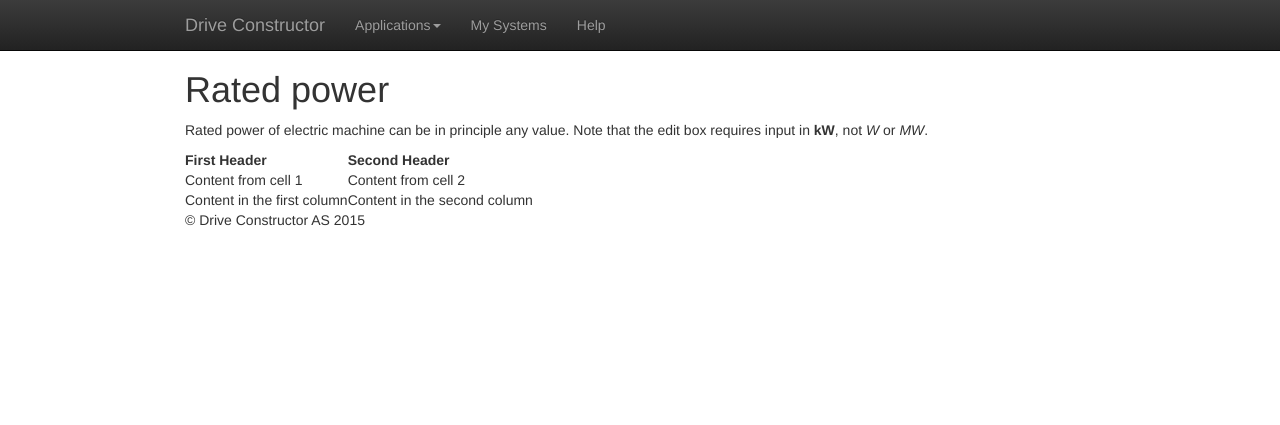
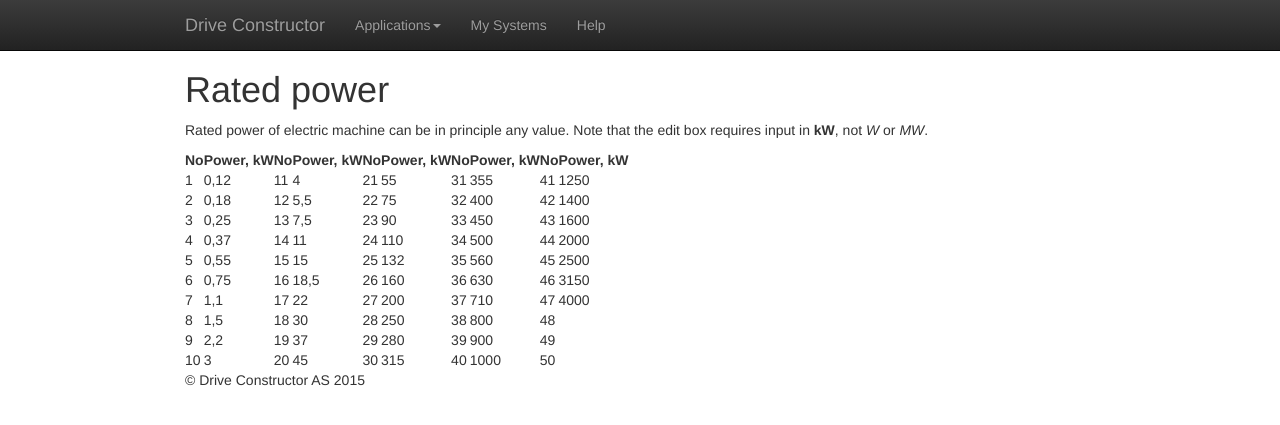
Before and after one commit to Alexey1Gavrilov/drive-constructor-site, a Jekyll site: the page built from help/equipment/electric-machines/electric-machines-rated-power.md, in a window 1280 px wide. Shown: the top 425 px of the page. Built offline with Jekyll 4.4.1, drawn with Linux system fonts in a browser that asks for light colours.

Commit message:
Update electric-machines-rated-power.md

```diff
--- a/help/equipment/electric-machines/electric-machines-rated-power.md
+++ b/help/equipment/electric-machines/electric-machines-rated-power.md
@@ -6,7 +6,15 @@ layout: default
 
 Rated power of electric machine can be in principle any value. Note that the edit box requires input in **kW**, not *W* or *MW*.
 
-First Header | Second Header
------------- | -------------
-Content from cell 1 | Content from cell 2
-Content in the first column | Content in the second column
+No | Power, kW | No | Power, kW | No | Power, kW | No | Power, kW | No | Power, kW
+------------ | ------------- | ------------ | ------------- | ------------ | ------------- | ------------ | ------------- | ------------ | -------------
+1 | 0,12 | 11 | 4 | 21 | 55 | 31 | 355 | 41 | 1250
+2 | 0,18 | 12 | 5,5 | 22 | 75 | 32 | 400 | 42 | 1400
+3 | 0,25 | 13 | 7,5 | 23 | 90 | 33 | 450 | 43 | 1600
+4 | 0,37 | 14 | 11 | 24 | 110 | 34 | 500 | 44 | 2000
+5 | 0,55 | 15 | 15 | 25 | 132 | 35 | 560 | 45 | 2500
+6 | 0,75 | 16 | 18,5 | 26 | 160 | 36 | 630 | 46 | 3150
+7 | 1,1 | 17 | 22 | 27 | 200 | 37 | 710 | 47 | 4000
+8 | 1,5 | 18 | 30 | 28 | 250 | 38 | 800 | 48 |
+9 | 2,2 | 19 | 37 | 29 | 280 | 39 | 900 | 49 |
+10| 3 | 20 | 45 | 30 | 315 | 40 | 1000 | 50 |
```
